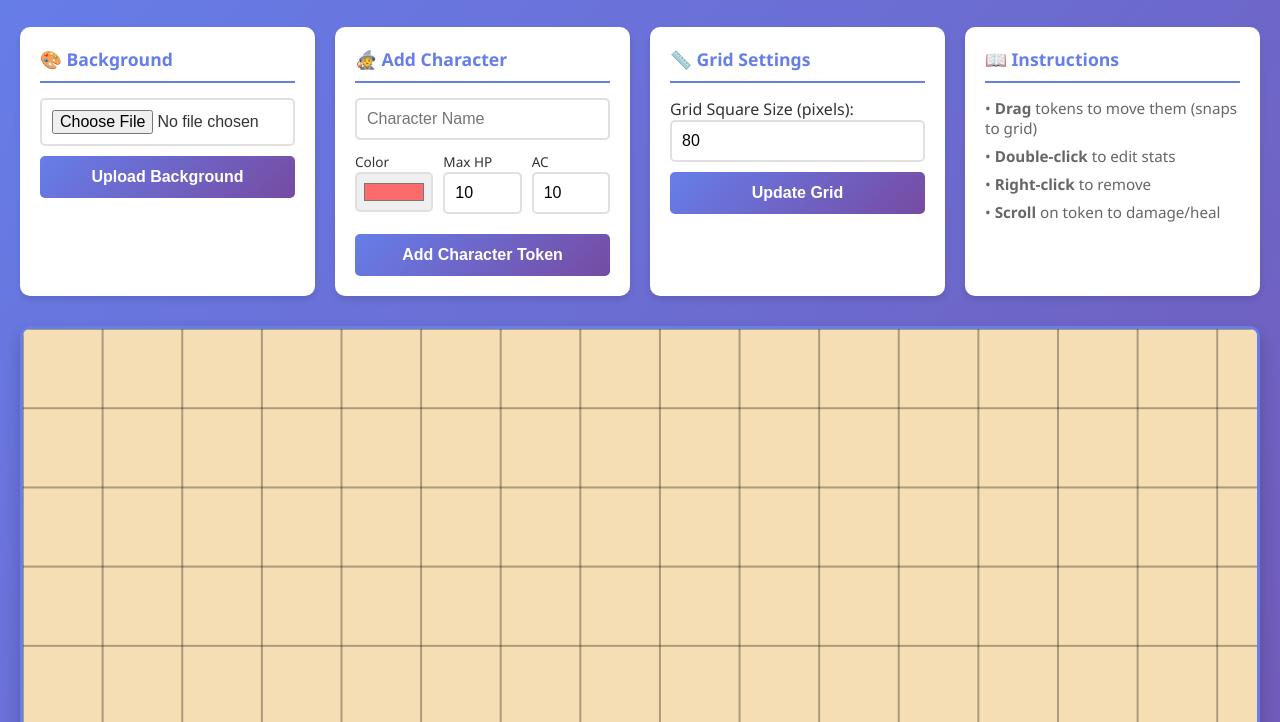
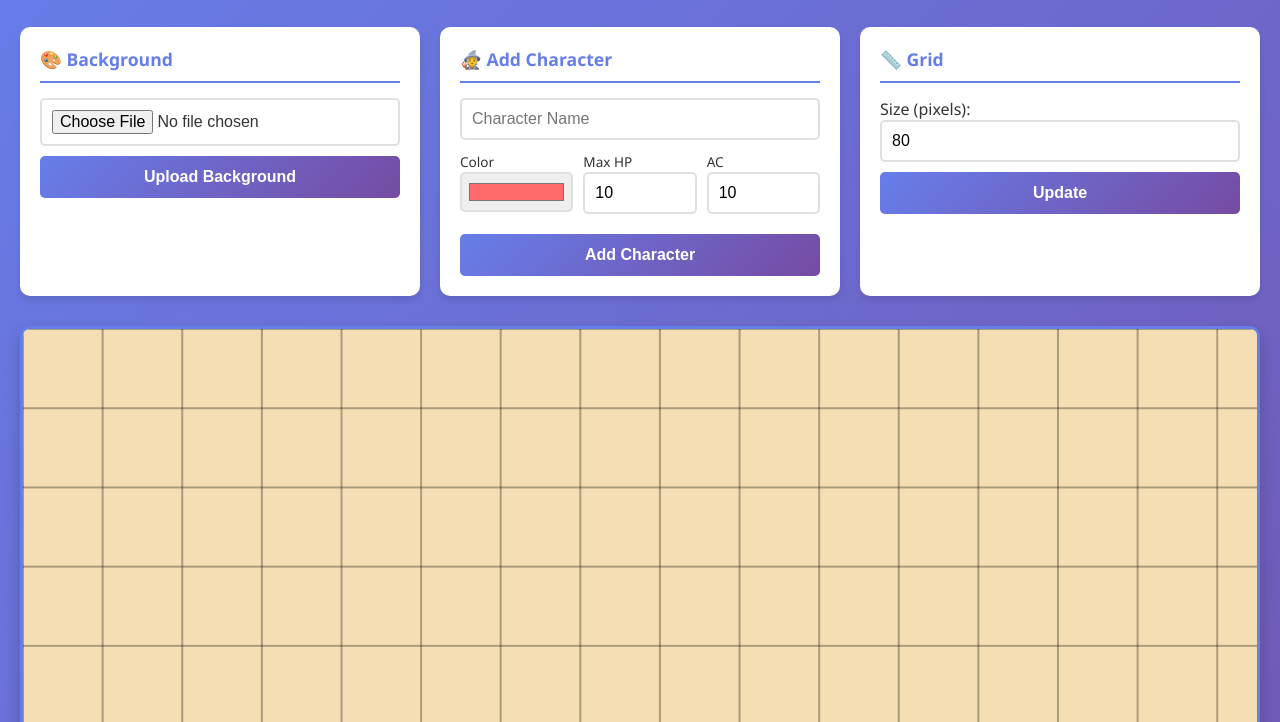
Before and after one commit to Cereallll/dnd, a website: page public/index.html in a window 1280 px wide. Shown: the part 78-800 px from the top of the page. Drawn offline with Linux system fonts and the light colour scheme.

Commit message:
Simplify HTML form to be more compact and add HP/AC limits

```diff
--- a/public/index.html
+++ b/public/index.html
@@ -31,29 +31,21 @@
           </div>
           <div style="flex: 1;">
             <label style="font-size: 0.85em;">Max HP</label>
-            <input type="number" id="characterHP" placeholder="10" min="1" value="10">
+            <input type="number" id="characterHP" placeholder="10" min="1" max="200" value="10">
           </div>
           <div style="flex: 1;">
             <label style="font-size: 0.85em;">AC</label>
-            <input type="number" id="characterAC" placeholder="10" min="0" value="10">
+            <input type="number" id="characterAC" placeholder="10" min="0" max="50" value="10">
           </div>
         </div>
-        <button id="addCharacterBtn">Add Character Token</button>
+        <button id="addCharacterBtn">Add Character</button>
       </div>
 
       <div class="control-section">
-        <h3>📏 Grid Settings</h3>
-        <label>Grid Square Size (pixels):</label>
+        <h3>📏 Grid</h3>
+        <label>Size (pixels):</label>
         <input type="number" id="gridSize" value="80" min="20" max="100">
-        <button id="updateGridBtn">Update Grid</button>
-      </div>
-
-      <div class="control-section">
-        <h3>📖 Instructions</h3>
-        <p>• <strong>Drag</strong> tokens to move them (snaps to grid)</p>
-        <p>• <strong>Double-click</strong> to edit stats</p>
-        <p>• <strong>Right-click</strong> to remove</p>
-        <p>• <strong>Scroll</strong> on token to damage/heal</p>
+        <button id="updateGridBtn">Update</button>
       </div>
     </div>
 
@@ -81,7 +73,7 @@
             <div class="hp-controls">
               <button class="hp-btn" id="hpMinus5">-5</button>
               <button class="hp-btn" id="hpMinus1">-1</button>
-              <input type="number" id="modalCurrentHP" min="0">
+              <input type="number" id="modalCurrentHP" min="0" max="200">
               <button class="hp-btn" id="hpPlus1">+1</button>
               <button class="hp-btn" id="hpPlus5">+5</button>
             </div>
@@ -89,14 +81,14 @@
 
           <div class="stat-group">
             <label>Max HP:</label>
-            <input type="number" id="modalMaxHP" min="1">
+            <input type="number" id="modalMaxHP" min="1" max="200">
           </div>
         </div>
 
         <div class="stat-row">
           <div class="stat-group">
-            <label>AC (Armor Class):</label>
-            <input type="number" id="modalAC" min="0">
+            <label>AC:</label>
+            <input type="number" id="modalAC" min="0" max="50">
           </div>
 
           <div class="stat-group">
@@ -122,7 +114,7 @@
         </div>
       </div>
       <div class="modal-footer">
-        <button id="saveCharacterBtn" class="btn-primary">Save Changes</button>
+        <button id="saveCharacterBtn" class="btn-primary">Save</button>
         <button id="cancelCharacterBtn" class="btn-secondary">Cancel</button>
       </div>
     </div>
```
